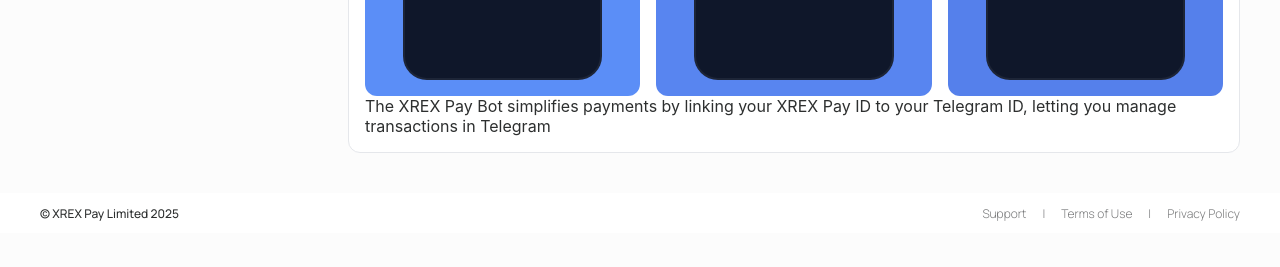
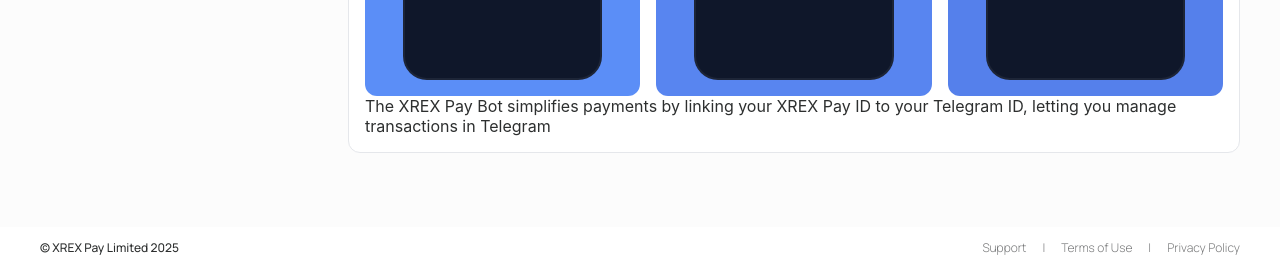
Before and after one commit to sannemeijer1986/xrextgbot, a website: page settings.html in a window 1280 px wide. Shown: the part 533-800 px from the top of the page. Drawn offline with Linux system fonts and the light colour scheme.

Commit message:
Work in progress

```diff
--- a/styles/styles.scss
+++ b/styles/styles.scss
@@ -46,6 +46,9 @@
   background: $color-bg;
   color: $color-text-primary;
   margin: 0;
+  display: flex;
+  flex-direction: column;
+  min-height: 100vh;
 }
 
 // Global button styles (usable anywhere)
@@ -208,6 +211,7 @@
   padding: 20px;
   display: flex;
   gap: 48px;
+  flex: 1 1 auto;
 
   @media (min-width: $bp-md) {
     max-width: 1280px;
```
Also changed, not shown: styles/styles.css.
